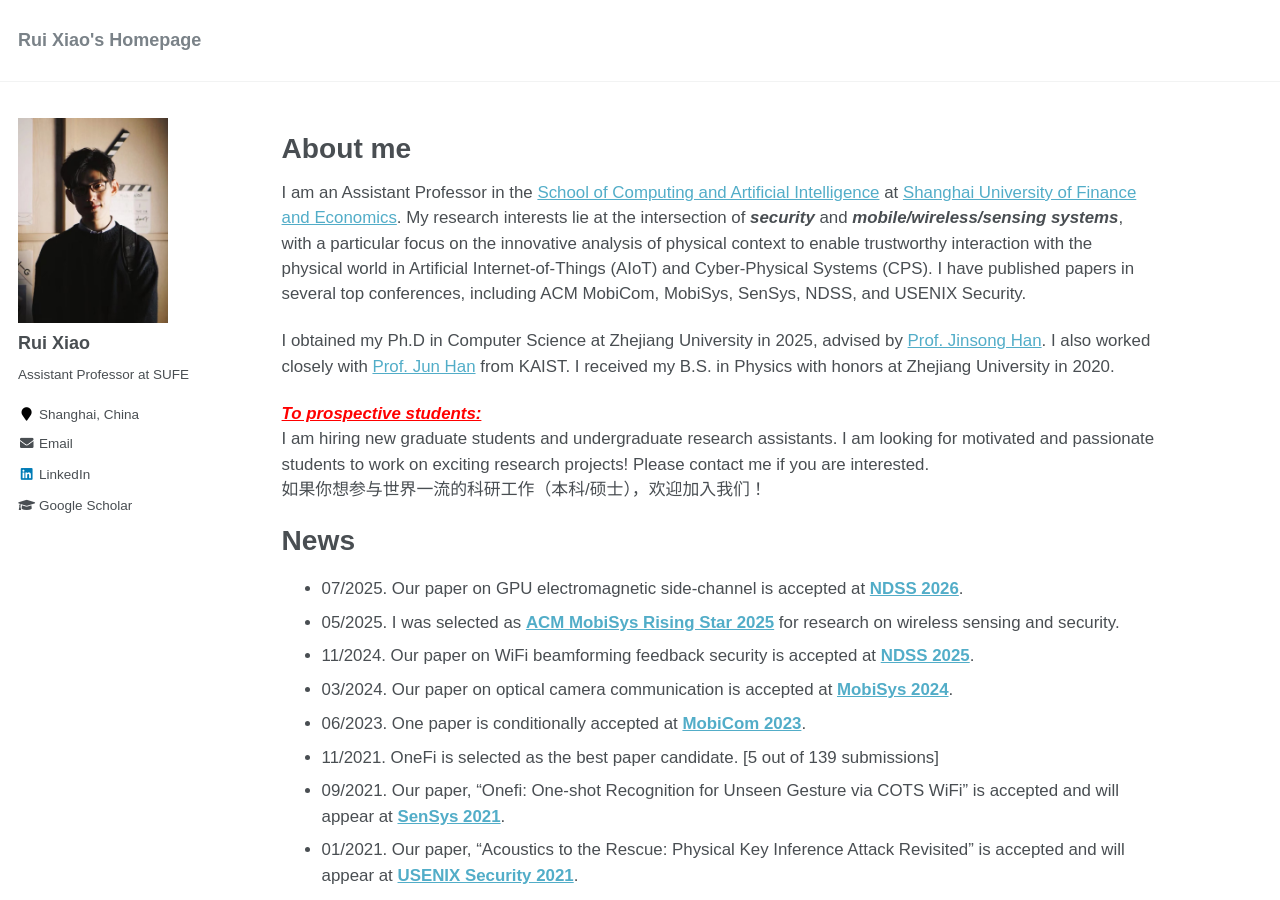
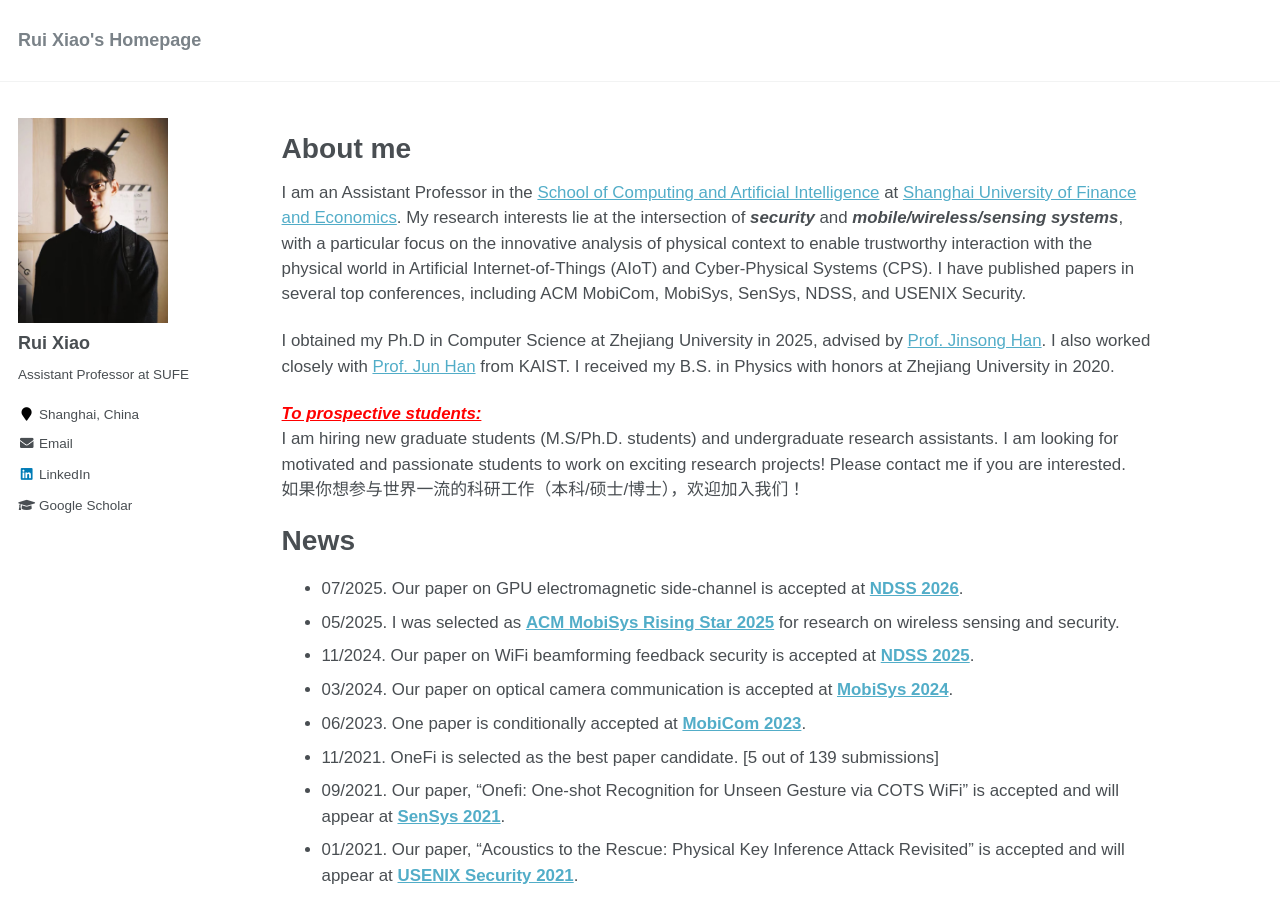
Before and after one commit to ruixiao24/ruixiao24.github.io, a Jekyll site: the page built from _pages/about.md, in a window 1280 px wide and 900 px high. Built offline with Jekyll 4.4.1, drawn with Linux system fonts in a browser that asks for light colours.

Commit message:
Update about.md

```diff
--- a/_pages/about.md
+++ b/_pages/about.md
@@ -17,8 +17,8 @@
 I obtained my Ph.D in Computer Science at Zhejiang University in 2025, advised by [Prof. Jinsong Han](https://person.zju.edu.cn/en/hanjinsong). I also worked closely with [Prof. Jun Han](http://www.junhan.org/) from KAIST. I received my B.S. in Physics with honors at Zhejiang University in 2020.
 
 <span style="color:red; text-decoration: underline;"><strong><em>To prospective students:</em></strong></span>
-I am hiring new graduate students and undergraduate research assistants. I am looking for motivated and passionate students to work on exciting research projects! Please contact me if you are interested.
-如果你想参与世界一流的科研工作（本科/硕士），欢迎加入我们！
+I am hiring new graduate students (M.S/Ph.D. students) and undergraduate research assistants. I am looking for motivated and passionate students to work on exciting research projects! Please contact me if you are interested.
+如果你想参与世界一流的科研工作（本科/硕士/博士），欢迎加入我们！
 
 # News
 - 07/2025. Our paper on GPU electromagnetic side-channel is accepted at **[NDSS 2026](https://www.ndss-symposium.org/ndss2026/)**.
```
